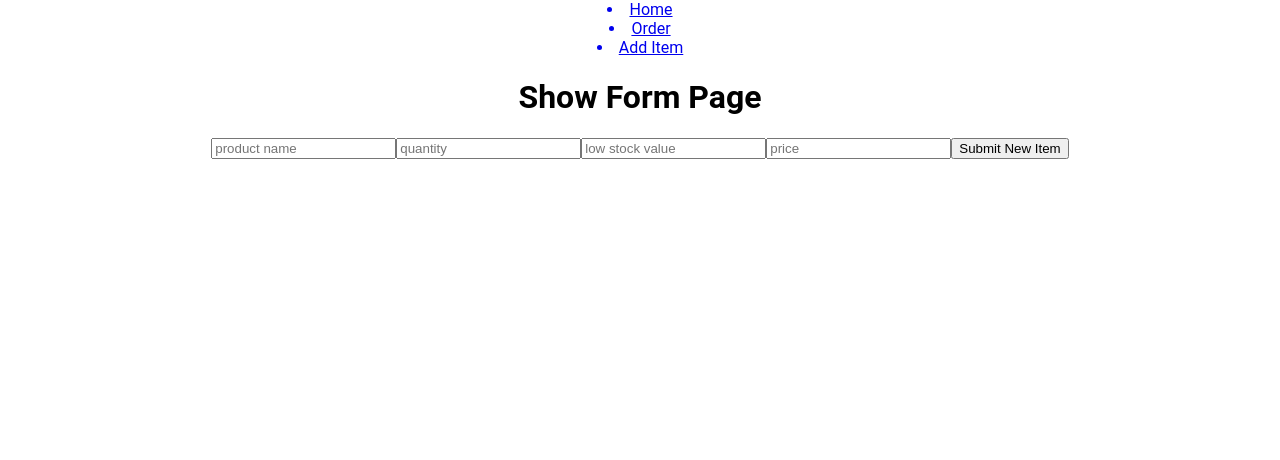
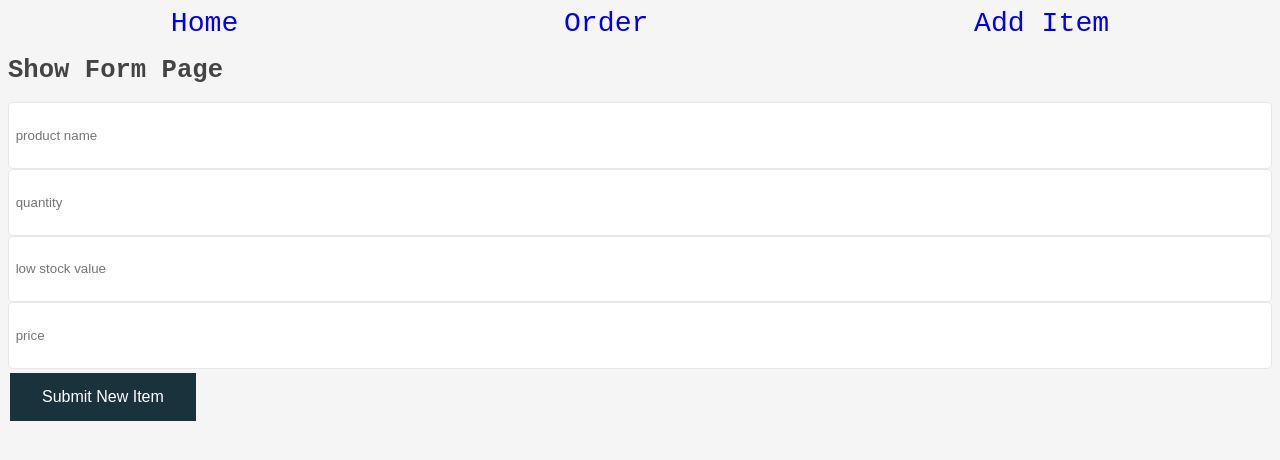
Before and after one commit to clarkej91/inventory_app, a React (Create React App) app: page /form in a window 1280 px wide. Shown: the top 460 px of the page. Built offline with nearby package versions, Linux system fonts and the light colour scheme; no server answers.

Commit message:
added css styling, deployed backend to heroku

```diff
--- a/src/App.js
+++ b/src/App.js
@@ -31,7 +31,7 @@ class App extends Component {
     this.handleCreateProduct = this.handleCreateProduct.bind(this)
 }
   handleCreateProduct(product) {
-    fetch('http://localhost:3000/products', {
+    fetch('https://obscure-brushlands-30090.herokuapp.com/products', {
       body: JSON.stringify(product),
       method: 'POST',
       headers: {
@@ -52,7 +52,7 @@ class App extends Component {
   handleAdd(product){
     (product.qty = parseInt(product.qty) + 1)
     console.log('inside handleAdd',product.qty);
-    fetch(`http://localhost:3000/products/${product.id}`, {
+    fetch(`https://obscure-brushlands-30090.herokuapp.com/products/${product.id}`, {
       body:JSON.stringify(product),
       method: 'PUT',
       headers: {
@@ -84,7 +84,7 @@ class App extends Component {
         this.handleNumCheck(product)
     }
 
-  fetch(`http://localhost:3000/products/${product.id}`, {
+  fetch(`https://obscure-brushlands-30090.herokuapp.com/products/${product.id}`, {
     body:JSON.stringify(product),
     method: 'PUT',
     headers: {
@@ -111,7 +111,6 @@ class App extends Component {
     let orderArray = []
     products.forEach( product => {
       if(product.qty <= product.low_stock_value){
-        console.log('this is in sortProducts if statement', product.qty)
         orderArray.push(product)
       } else {
         inventory.push(product)
@@ -129,7 +128,7 @@ class App extends Component {
 
   handleDelete(productId, index, currentArray){
     console.log('inside handleDelete', productId, index, currentArray);
-    fetch(`http://localhost:3000/products/${productId}`, {
+    fetch(`https://obscure-brushlands-30090.herokuapp.com/products/${productId}`, {
       method: 'DELETE'
     })
     .then(data => {
@@ -147,7 +146,7 @@ class App extends Component {
   }
 
   fetchProducts () {
-    fetch('http://localhost:3000/products')
+    fetch('https://obscure-brushlands-30090.herokuapp.com/products')
     .then(data => data.json())
     .then( jData => {
       console.log('this is jData', jData)
--- a/src/components/Form.js
+++ b/src/components/Form.js
@@ -34,7 +34,18 @@ class Form extends Component {
     handleSubmit = (event) => {
       event.preventDefault()
       this.props.handleCreateProduct(this.state)
+      this.handleRedirect()
       this.clearForm()
+    }
+
+    handleRedirect = () => {
+      this.setState({
+        redirect: true
+      })
+      if (this.state.redirect === true) {
+        let redirectTo = '/home';
+        return <Redirect to={redirectTo} />
+      }
     }
 
     clearForm = () => {
@@ -88,6 +99,7 @@ class Form extends Component {
             id="price"
           />
           <button
+            className="formBtn"
             type="submit">
             Submit New Item
           </button>
--- a/src/components/Nav.js
+++ b/src/components/Nav.js
@@ -9,6 +9,7 @@ class Nav extends Component {
   render() {
     return (
        <nav>
+       <ul className="topnav">
         <Link to="/home">
           <li>Home</li>
         </Link>
@@ -18,6 +19,7 @@ class Nav extends Component {
         <Link to="/form">
           <li>Add Item</li>
         </Link>
+        </ul>
        </nav>
     );
   }
--- a/src/components/OrderList.js
+++ b/src/components/OrderList.js
@@ -1,4 +1,5 @@
-import React, { Component } from 'react'
+import React, { Component } from 'react';
+import NumberFormat from 'react-number-format';
 
 
 // ===================
@@ -6,34 +7,40 @@ import React, { Component } from 'react'
 // ===================
 class OrderList extends Component {
   render() {
-    console.log('this is in ordlist', this.props.filterArray);
     return (
-      <div>
-      <ul>
-        <h1> Order Page</h1>
+      <div className="list-Container">
+      <div className="header">
+        <h1> Low Stock </h1>
+      </div>
+      <div className="products">
         {this.props.filterArray ? this.props.filterArray.map((product, index) => {
           return(
-            <li key={index}>
-              <h2>Product</h2>{product.product_name}
-              <h4>Price</h4>{product.price}
-              <h5>Quantity</h5>{product.qty}
+            <div
+
+            key={index}>
+              <h2>{`Product ${product.product_name}`}</h2>
+              <h2>Price:
+              <NumberFormat value={product.price} displayType={'text'} thousandSeparator={true} prefix={'$'} renderText={value => <div>{value}</div>} />
+              </h2>
+              <h2>{`${product.qty} LEFT IN STOCK`}
+              </h2>
               <div>
               <button
+              className="addSubBtn"
               onClick={() => { this.props.handleAdd(product)}}
               >+</button>
               <button
+              className="addSubBtn"
               onClick={() => { this.props.handleSubtract(product)}}
               >-</button>
               </div>
               <div>
-              <button
-              onClick={() => { this.props.removeFilterArray(product.id, index, this.props.filter)}}
-              >BACK IN STOCK</button>
+              <h3>Plus to put back in stock</h3>
               </div>
-            </li>
+            </div>
           )
         }): ''}
-      </ul>
+      </div>
       </div>
     );
   }
--- a/src/components/ShowList.js
+++ b/src/components/ShowList.js
@@ -8,33 +8,43 @@ import NumberFormat from 'react-number-format';
 class ShowList extends Component {
   render() {
     return (
-      <div>
-      <ul>
-        <h1> Show Page </h1>
+      <div className="list-Container">
+      <div className="header">
+        <h1> In Stock </h1>
+      </div>
+        <div className="products">
         {this.props.inventory.map((product, index) => {
           return(
-            <li key={index}>
-              <h2>Product</h2>{product.product_name}
-              <h4>Price</h4>
+            <div  key={index}
+            >
+              <h2>{`Product: ${product.product_name}`}</h2> <h2>Price:
               <NumberFormat value={product.price} displayType={'text'} thousandSeparator={true} prefix={'$'} renderText={value => <div>{value}</div>} />
-              <h5>Quantity</h5>{product.qty}
+              </h2>
+              <h2>{`Quantity: ${product.qty}`}</h2>
               <div>
+              <span>
               <button
+              className="addSubBtn"
               onClick={() => { this.props.handleAdd(product)}}
               >+</button>
               <button
+              className="addSubBtn"
               onClick={() => { this.props.handleSubtract(product)}}
               >-</button>
+              </span>
               </div>
               <div>
               <button
-              onClick={() => { this.props.handleDelete(product.id, index, this.props.filter)}}
+              className="deleteBtn"
+              onClick={() => {
+          if (window.confirm('Are you sure you wish to delete this item?'))
+                this.props.handleDelete(product.id, index, this.props.filter)}}
               >DELETE</button>
               </div>
-            </li>
+              </div>
           )
         })}
-      </ul>
+      </div>
       </div>
     );
   }
--- a/src/index.css
+++ b/src/index.css
@@ -1,30 +1,221 @@
-body, html {
-  margin: 0;
-  font-family: "Roboto",
-    sans-serif;
-  text-align: center;
+/* ====================
+        VARIABLES
+ ==================== */
+:root {
+  /* fonts */
+  --font: 'Roboto Mono', monospace;
+  --accent-font: 'Roboto Condensed', impact;
+  /* colors */
+  --red: #A93F55;
+  --blue: #19323C;
+  --lighter-blue: #5c7d8b;
+  --purple: #484D6D;
+}
+/* ====================
+        GENERAL
+ ==================== */
+body {
+  font-family: var(--font);
+  font-size: 0.8em;
+  color: #444;
+  background: whitesmoke;
 }
 
-
-
-h1 {
-
+.list-container {
+  width: 30em;
+  margin: 3em auto;
+  padding: 1.2em;
+  background: white;
+  border-radius: 10px;
+  box-shadow: 2px 2px var(--purple);
 }
 
-h2 {
-
+::-webkit-scrollbar-track {
+  background-color: whitesmoke;
+}
+::-webkit-scrollbar {
+  width: 2px;
+  height: 5px;
+  background-color: whitesmoke;
+}
+::-webkit-scrollbar-thumb {
+  background-color: #e3e3e3;
+}
+/* ====================
+        PRODUCTS
+ ==================== */
+.products {
+  height: 45em;
+  padding: 0 1em;
+  box-sizing: border-box;
+  overflow: auto;
 }
 
-h4 {
-
+.product {
+  display: grid;
+  grid-template-areas: "name price qty";
+  grid-template-rows: 1fr 1fr;
+  grid-template-columns: 2fr 2fr 0.2fr;
+  border-bottom: 1px solid #eee;
+  margin-bottom: 1em;
+  padding-bottom: 1em;
 }
 
-code {
-  font-family: source-code-pro, Menlo, Monaco, Consolas, "Courier New",
-    monospace;
+.product h2 {
+  grid-row-start: name;
+  color: var(--lighter-blue);
 }
-ul {
-  list-style-type: none;
+
+.product h3 {
+  grid-row-start: price qty;
+}
+
+/* .product h1, .song h2 {
+  font-size: 0.9em;
+  padding: 0;
   margin: 0;
+}
+.product h3, .song h4 {
+  font-size: 0.8em;
   padding: 0;
+  margin: 0;
+} */
+/* .product h2, .song h4 {
+  text-align: right;
+} */
+/* ====================
+        HEADERer
+ ==================== */
+header {
+  border-bottom: 3px solid var(--red);
+  padding-bottom: 1em;
 }
+header h1 {
+  font-family: var(--accent-font);
+  font-size: 4em;
+  text-transform: uppercase;
+  color: var(--blue);
+  text-shadow: 1px 1px #ccc;
+  padding: 0;
+  margin: 0;
+}
+header h2 {
+  color: var(--purple);
+  font-size: 0.9em;
+  text-transform: uppercase;
+  text-align: right;
+  padding: 0;
+  margin: 0;
+}
+/* ====================
+        BUTTONS
+ ==================== */
+.deleteBtn {
+  background-color: var(--blue);
+  border: none;
+  color: white;
+  padding: 15px 32px;
+  text-align: center;
+  text-decoration: none;
+  display: inline-block;
+  font-size: 16px;
+  margin: 4px 2px;
+  cursor: pointer;
+}
+
+.addSubBtn {
+  background-color: var(--blue);
+  border: none;
+  color: white;
+  padding: 15px 32px;
+  text-align: center;
+  text-decoration: none;
+  display: inline-block;
+  font-size: 16px;
+  margin: 4px 2px;
+  cursor: pointer;
+}
+
+/* ====================
+        FORM
+ ==================== */
+
+form input {
+  display: block;
+  height: 5em;
+  width: 100%;
+  padding: 0.5em;
+  box-sizing: border-box;
+  border: 1px solid #e7e7e7;
+  border-radius: 5px;
+}
+
+form input[type="submit"] {
+  margin: 0.8em 0;
+  text-transform: uppercase;
+  font-family: var(--accent-font);
+  font-size: 3em;
+  background: var(--red);
+  color: whitesmoke;
+  border: 0px;
+}
+
+form input[type="submit"]:hover {
+  cursor: pointer;
+  box-shadow: 2px 2px var(--blue);
+}
+
+.formBtn {
+  background-color: var(--blue);
+  border: none;
+  color: white;
+  padding: 15px 32px;
+  text-align: center;
+  text-decoration: none;
+  display: inline-block;
+  font-size: 16px;
+  margin: 4px 2px;
+  cursor: pointer;
+}
+
+/* ====================
+        NAVBAR
+ ==================== */
+
+ ul.topnav {
+   display: flex;
+   justify-content: space-around;
+   list-style-type: none;
+   margin: 0;
+   padding: 0;
+   overflow: hidden;
+   /* background-color: #333; */
+   font-size: 2.2em;
+ }
+
+ ul.topnav li {
+   float: left;
+ }
+
+ li {
+   border-right: 1px solid #bbb;
+ }
+
+ li:last-child {
+   border-right: none;
+ }
+
+ ul.topnav li a {
+   display: block;
+   color: white;
+   text-align: center;
+   padding: 14px 16px;
+   text-decoration: none;
+
+ }
+
+ ul.topnav li a:hover:not(.active) {background-color: #111;}
+
+ ul.topnav li a.active {background-color: #4CAF50;}
+
+ ul.topnav li.right {float: right;}
```
